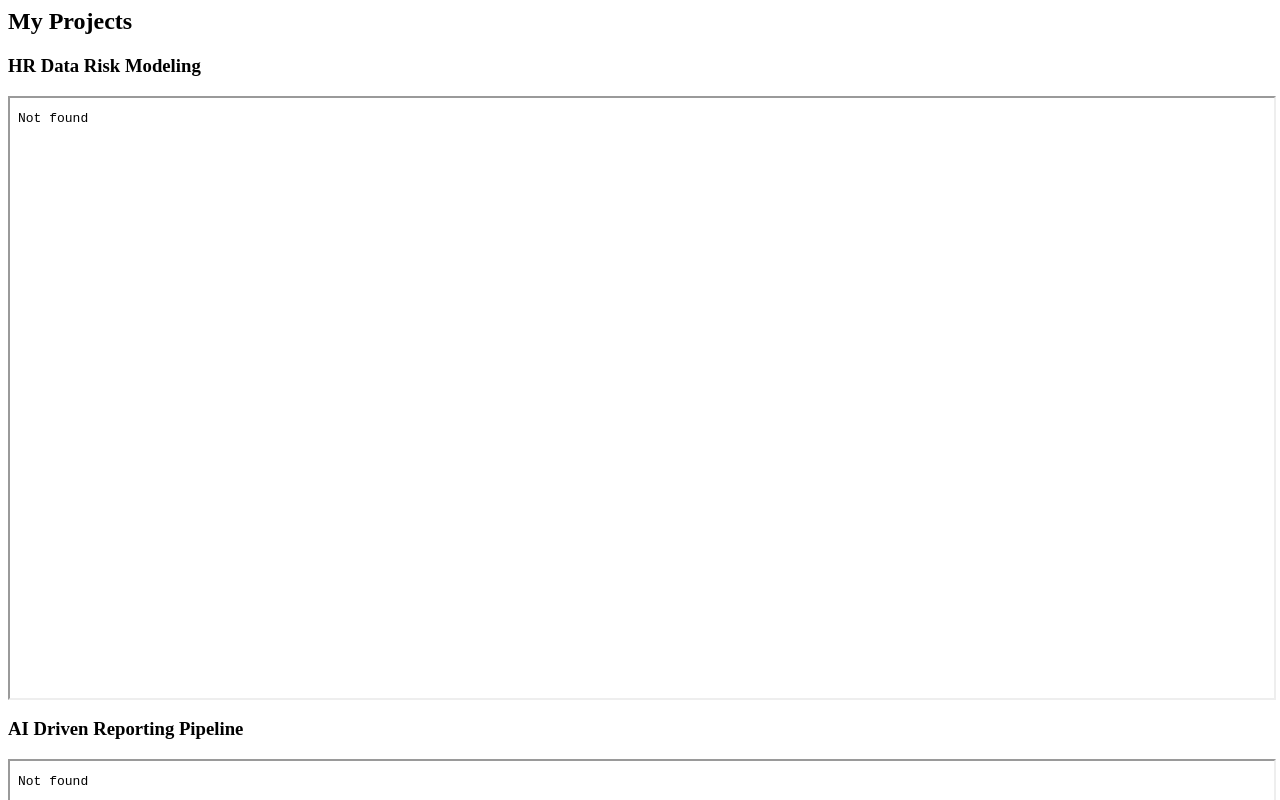
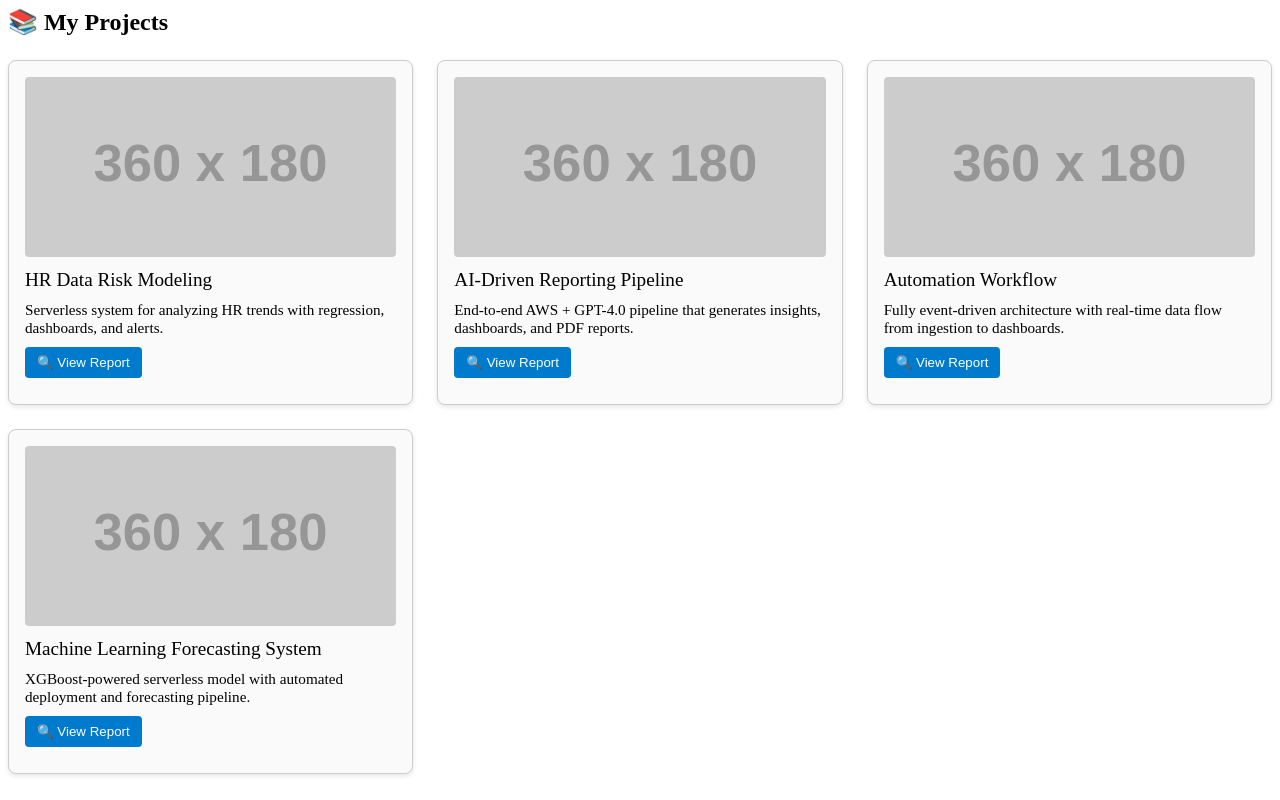
Before and after one commit to leonright-tech/leonright-tech.github.io, a plain HTML site: page index.html in a window 1280 px wide. Shown: the top 800 px of the page. Drawn offline with Linux system fonts and the light colour scheme; placeholder pictures from the web are drawn by us.

Commit message:
Update index.html

```diff
--- a/index.html
+++ b/index.html
@@ -1,13 +1,105 @@
-<h2>My Projects</h2>
+<style>
+  .project-grid {
+    display: grid;
+    grid-template-columns: repeat(auto-fit, minmax(360px, 1fr));
+    gap: 24px;
+    margin-top: 24px;
+  }
+  .project-card {
+    border: 1px solid #ccc;
+    border-radius: 8px;
+    padding: 16px;
+    background-color: #fafafa;
+    box-shadow: 0 2px 5px rgba(0,0,0,0.1);
+  }
+  .project-thumbnail {
+    width: 100%;
+    height: 180px;
+    object-fit: cover;
+    border-radius: 4px;
+  }
+  .project-title {
+    font-size: 1.2rem;
+    margin-top: 12px;
+  }
+  .project-summary {
+    font-size: 0.95rem;
+    margin: 10px 0;
+  }
+  .toggle-btn {
+    background-color: #007acc;
+    color: white;
+    border: none;
+    padding: 8px 12px;
+    border-radius: 4px;
+    cursor: pointer;
+    margin-bottom: 10px;
+  }
+  .pdf-container {
+    display: none;
+    margin-top: 10px;
+  }
+</style>
 
-<h3>HR Data Risk Modeling</h3>
-<iframe src="HR-Data-Risk-Modeling-and-Scenario-Analysis.pdf#view=FitH&toolbar=0&navpanes=1"
-        width="100%" height="600px"></iframe>
+<h2>📚 My Projects</h2>
 
-<h3>AI Driven Reporting Pipeline</h3>
-<iframe src="AI-Driven-Reporting-Pipeline.pdf#view=FitH&toolbar=0&navpanes=1"
-        width="100%" height="600px"></iframe>
+<div class="project-grid">
 
-<h3>Automation Workflow</h3>
-<iframe src="Automation-Workflow.pdf#view=FitH&toolbar=0&navpanes=1"
-        width="100%" height="600px"></iframe>
+  <!-- Card 1 -->
+  <div class="project-card">
+    <img src="https://via.placeholder.com/360x180?text=HR+Data" class="project-thumbnail" alt="HR Thumbnail">
+    <div class="project-title">HR Data Risk Modeling</div>
+    <div class="project-summary">Serverless system for analyzing HR trends with regression, dashboards, and alerts.</div>
+    <button class="toggle-btn" onclick="togglePDF(this)">🔍 View Report</button>
+    <div class="pdf-container">
+      <iframe src="HR-Data-Risk-Modeling-and-Scenario-Analysis.pdf#view=FitH&toolbar=0&navpanes=0"
+              width="100%" height="500px"></iframe>
+    </div>
+  </div>
+
+  <!-- Card 2 -->
+  <div class="project-card">
+    <img src="https://via.placeholder.com/360x180?text=AI+Reporting" class="project-thumbnail" alt="AI Thumbnail">
+    <div class="project-title">AI-Driven Reporting Pipeline</div>
+    <div class="project-summary">End-to-end AWS + GPT-4.0 pipeline that generates insights, dashboards, and PDF reports.</div>
+    <button class="toggle-btn" onclick="togglePDF(this)">🔍 View Report</button>
+    <div class="pdf-container">
+      <iframe src="AI-Driven-Reporting-Pipeline.pdf#view=FitH&toolbar=0&navpanes=0"
+              width="100%" height="500px"></iframe>
+    </div>
+  </div>
+
+  <!-- Card 3 -->
+  <div class="project-card">
+    <img src="https://via.placeholder.com/360x180?text=Automation+Workflow" class="project-thumbnail" alt="Workflow Thumbnail">
+    <div class="project-title">Automation Workflow</div>
+    <div class="project-summary">Fully event-driven architecture with real-time data flow from ingestion to dashboards.</div>
+    <button class="toggle-btn" onclick="togglePDF(this)">🔍 View Report</button>
+    <div class="pdf-container">
+      <iframe src="Automation-Workflow.pdf#view=FitH&toolbar=0&navpanes=0"
+              width="100%" height="500px"></iframe>
+    </div>
+  </div>
+
+  <!-- Card 4 -->
+  <div class="project-card">
+    <img src="https://via.placeholder.com/360x180?text=ML+Forecasting" class="project-thumbnail" alt="Forecasting Thumbnail">
+    <div class="project-title">Machine Learning Forecasting System</div>
+    <div class="project-summary">XGBoost-powered serverless model with automated deployment and forecasting pipeline.</div>
+    <button class="toggle-btn" onclick="togglePDF(this)">🔍 View Report</button>
+    <div class="pdf-container">
+      <iframe src="Machine-Learning-Forecasting-System-with-AWS-Lambda.pdf#view=FitH&toolbar=0&navpanes=0"
+              width="100%" height="500px"></iframe>
+    </div>
+  </div>
+
+</div>
+
+<script>
+  function togglePDF(button) {
+    const container = button.nextElementSibling;
+    const isVisible = container.style.display === "block";
+    container.style.display = isVisible ? "none" : "block";
+    button.textContent = isVisible ? "🔍 View Report" : "🔽 Hide Report";
+  }
+</script>
```
